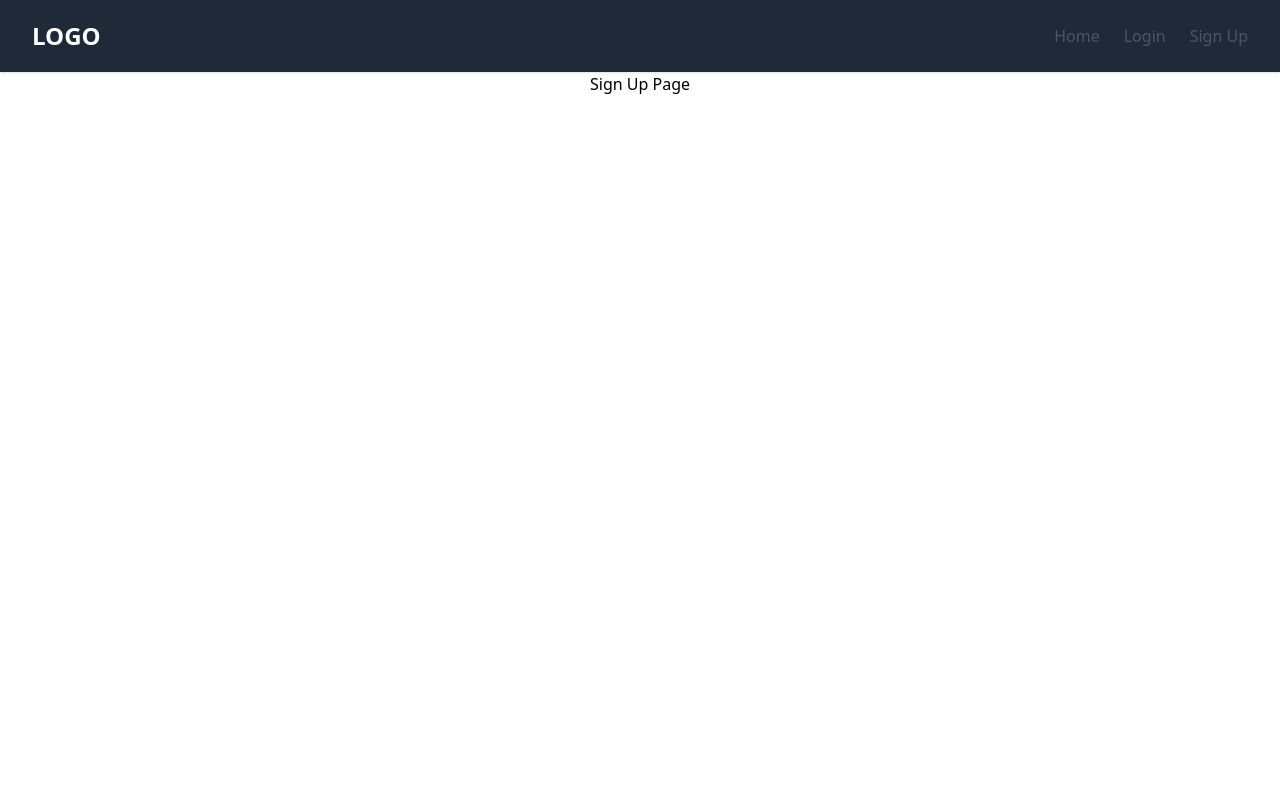
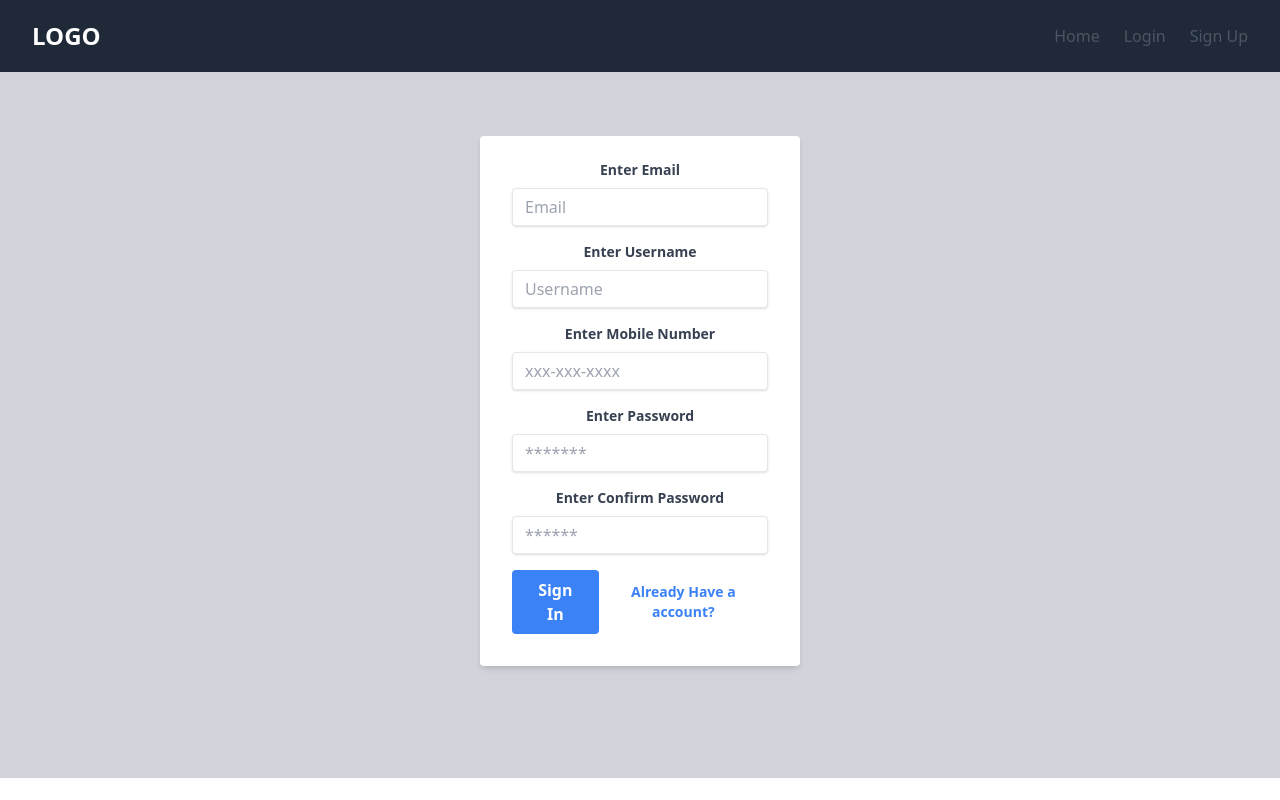
Before and after one commit to iamneo-production/43dca218-45d5-433f-b438-8cc304ae52e8, a React (Create React App) app in the folder Reactapp/: page /signup in a window 1280 px wide. Built offline with nearby package versions, Linux system fonts and the light colour scheme.

Commit message:
signup chnges

```diff
--- a/Reactapp/src/components/auth/Signup.jsx
+++ b/Reactapp/src/components/auth/Signup.jsx
@@ -4,8 +4,49 @@ import {connect} from "react-redux";
 
 const Signup = () => {
     return (
-        <div>
-           Sign Up Page
+        <div className="container-fluid bg-gray-300 h-full flex justify-center">
+            <div class="w-full max-w-xs mt-16  mb-24">
+                <form class="bg-white shadow-md rounded px-8 pt-6 pb-8 mb-4">
+                    <div class="mb-4">
+                        <label class="block text-gray-700 text-sm font-bold mb-2" for="email">
+                            Enter Email
+                        </label>
+                        <input class="shadow appearance-none border rounded w-full py-2 px-3 text-gray-700 leading-tight focus:outline-none focus:shadow-outline" name="email" type="email" placeholder="Email" />
+                    </div>
+                    <div class="mb-4">
+                        <label class="block text-gray-700 text-sm font-bold mb-2" for="username">
+                            Enter Username
+                        </label>
+                        <input class="shadow appearance-none border rounded w-full py-2 px-3 text-gray-700 leading-tight focus:outline-none focus:shadow-outline" name="username" type="text" placeholder="Username" />
+                    </div>
+                    <div class="mb-4">
+                        <label class="block text-gray-700 text-sm font-bold mb-2" for="mobile">
+                            Enter Mobile Number
+                        </label>
+                        <input class="shadow appearance-none border rounded w-full py-2 px-3 text-gray-700 leading-tight focus:outline-none focus:shadow-outline" name="mobile" type="text" placeholder="xxx-xxx-xxxx" />
+                    </div>
+                    <div class="mb-4">
+                        <label class="block text-gray-700 text-sm font-bold mb-2" for="password">
+                            Enter Password
+                        </label>
+                        <input class="shadow appearance-none border rounded w-full py-2 px-3 text-gray-700 leading-tight focus:outline-none focus:shadow-outline" name="password" type="password" placeholder="*******" />
+                    </div>
+                    <div class="mb-4">
+                        <label class="block text-gray-700 text-sm font-bold mb-2" for="cpassword">
+                            Enter Confirm Password
+                        </label>
+                        <input class="shadow appearance-none border rounded w-full py-2 px-3 text-gray-700 leading-tight focus:outline-none focus:shadow-outline" name="cpassword" type="password" placeholder="******" />
+                    </div>
+                    <div class="flex items-center justify-between">
+                        <button class="bg-blue-500 hover:bg-blue-700 text-white font-bold py-2 px-4 rounded focus:outline-none focus:shadow-outline" type="button">
+                            Sign In
+                        </button>
+                        <a class="inline-block align-baseline font-bold text-sm text-blue-500 hover:text-blue-800" href="#">
+                            Already Have a account?
+                        </a>
+                    </div>
+                </form>
+            </div>
         </div>
     );
 }
```
